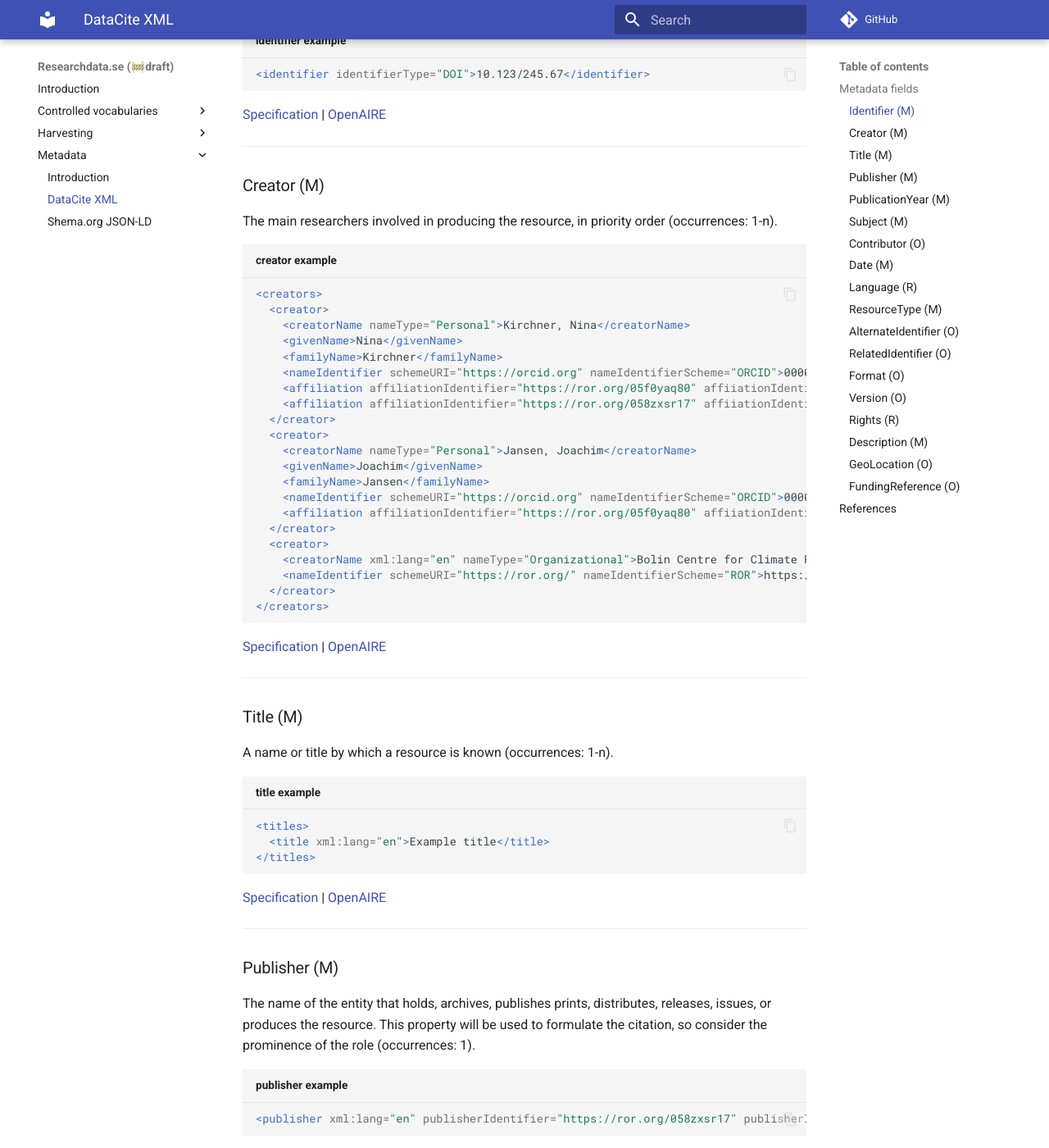
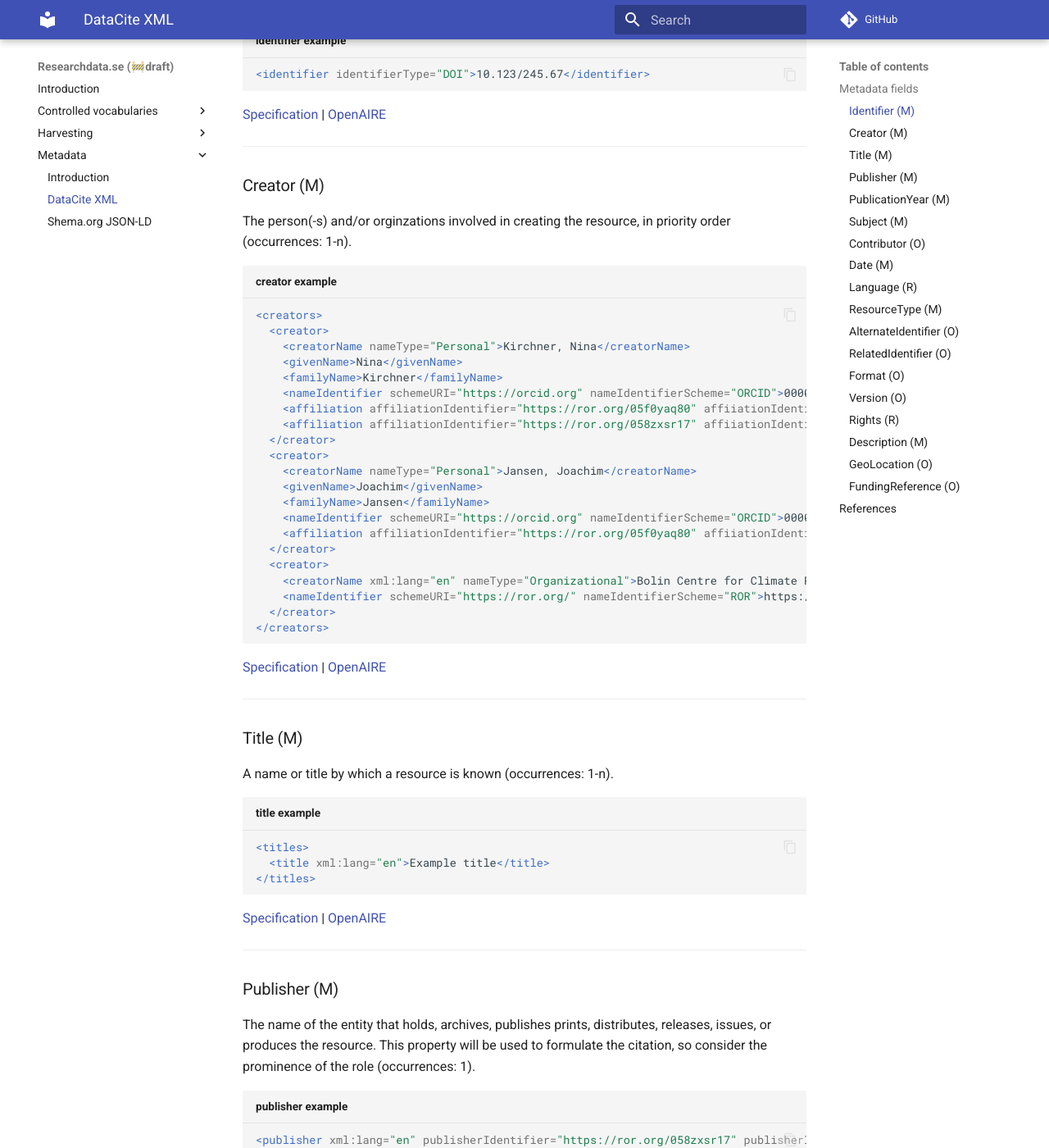
Before and after one commit to researchdata-se/docs.researchdata.se, an MkDocs documentation site: the page built from docs/metadata/datacite-xml.md, in a window 1280 px wide and 1400 px high, scrolled down 572 px. Shown: the whole window at 82% size. Built offline with MkDocs 1.6.1 and Material for MkDocs 9.7.7, drawn with Linux system fonts in a browser that asks for light colours; comment, search, counter and statistics services are not loaded; some of the changed text lies outside the part shown.

````diff
--- a/docs/metadata/datacite-xml.md
+++ b/docs/metadata/datacite-xml.md
@@ -31,7 +31,7 @@ The unique identifier for this version of the resource.
 
 ### Creator (M)
 
-The main researchers involved in producing the resource, in priority order (occurrences: 1-n).
+The person(-s) and/or orginzations involved in creating the resource, in priority order (occurrences: 1-n).
 
 ```xml title="creator example"
 <creators>
````
Also changed, not shown: other parts of docs/metadata/datacite-xml.md (+1 -1 lines).
